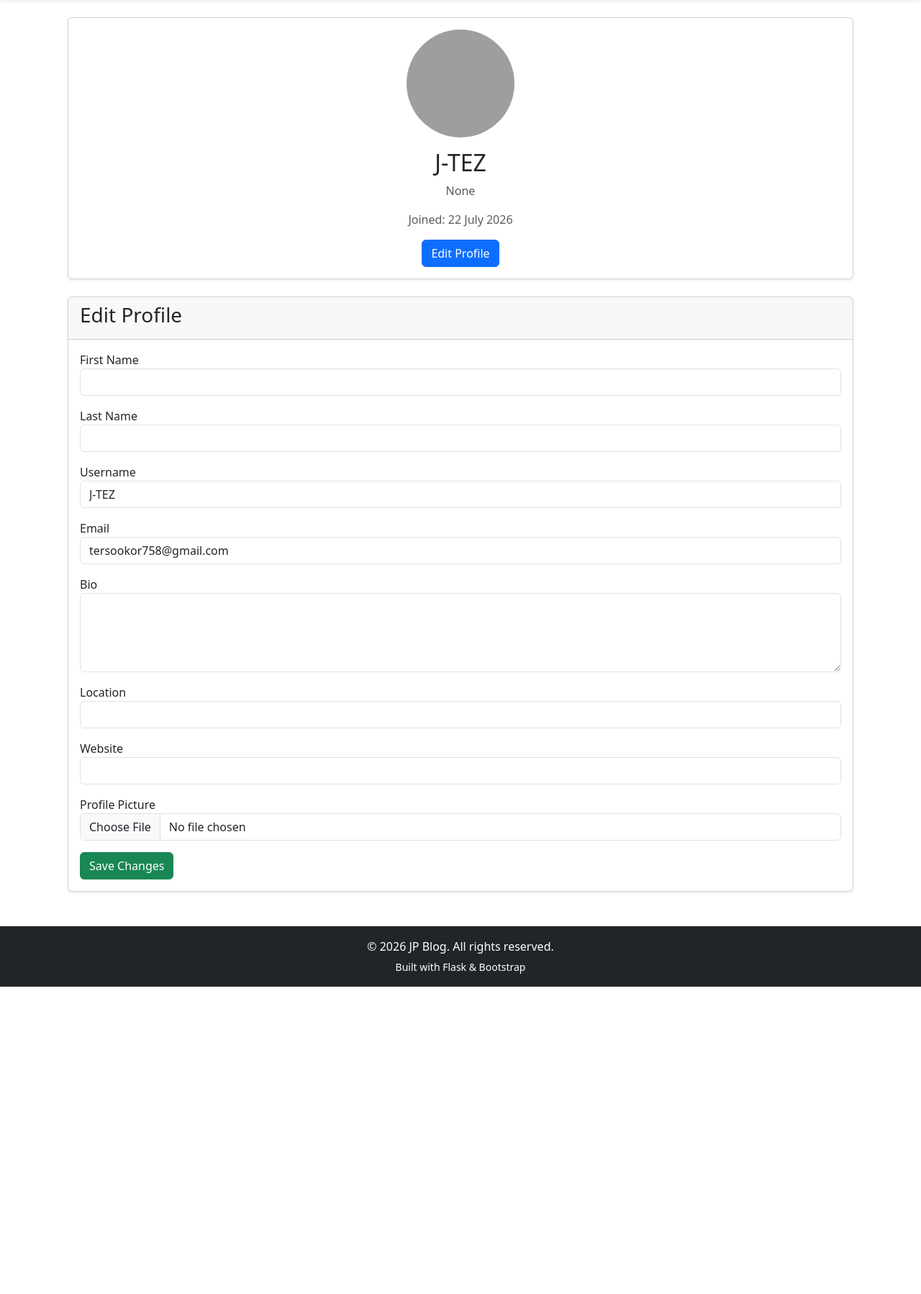
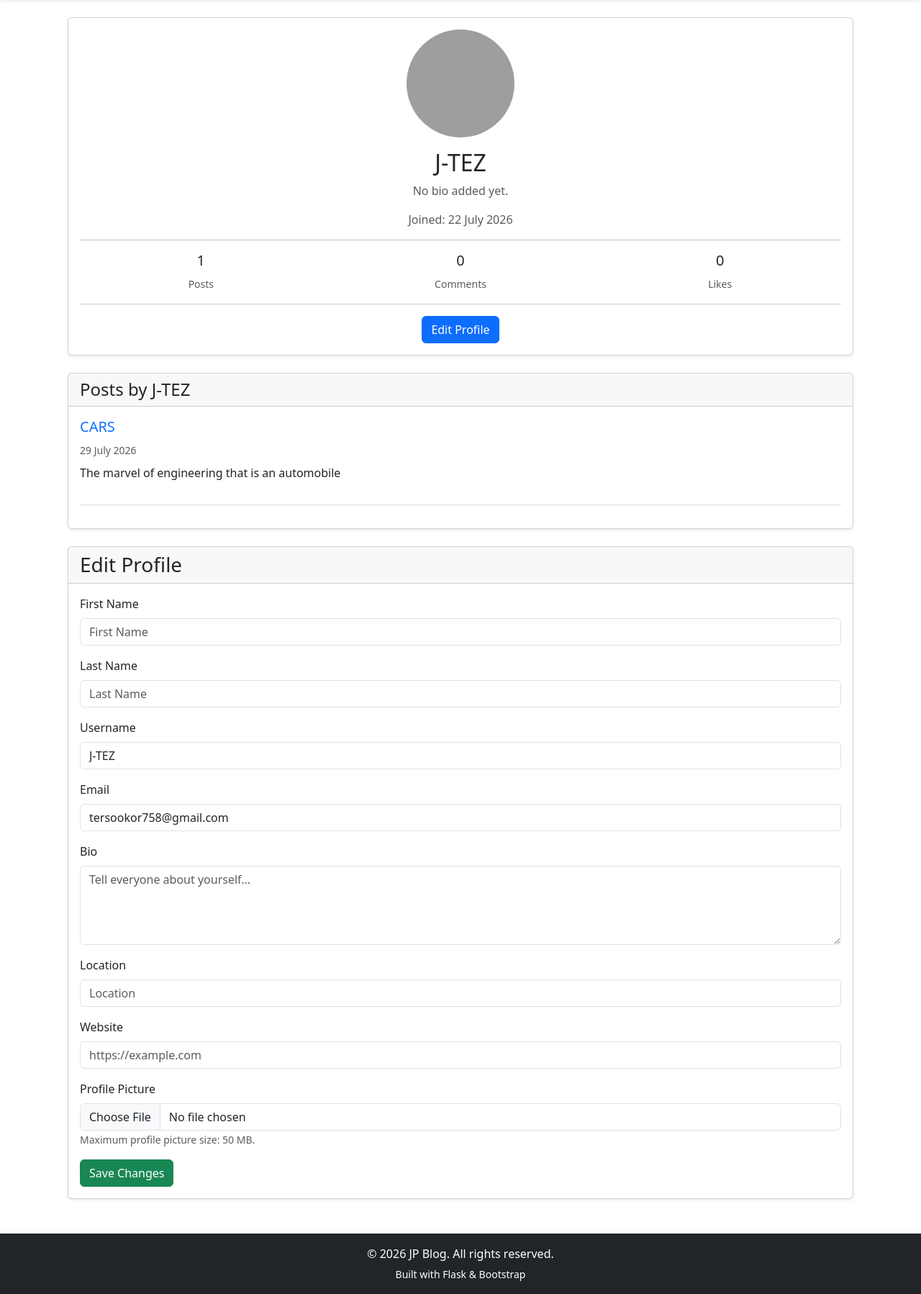
Before and after one commit to tersookor758-lang/my-flask-blog, a Flask app: page /profile/edit in a window 1280 px wide. Shown: the part 56-1854 px from the top of the page at 72% size. Before the commit the page ends 1427 px from the top, so only its background shows below. Run offline with Flask 3, Linux system fonts and the light colour scheme; a user stored in the database is signed in; some libraries are stand-ins or nearby versions; grey boxes are pictures that could not be loaded.

Commit message:
I added new features

```diff
--- a/templates/profile.html
+++ b/templates/profile.html
@@ -1,43 +1,42 @@
 {% extends "base.html" %}
 
 {% block title %}
-
 Profile
-
 {% endblock %}
 
 {% block content %}
 
 <div class="container">
 
-
     <div class="card shadow-sm mb-4">
-
 
         <div class="card-body text-center">
 
-
             {% if user.profile_picture %}
 
-
                 <img
-                src="{{ url_for('static', filename='uploads/' + user.profile_picture) }}"
+                    src="{{ url_for('static', filename='uploads/' ~ user.profile_picture) }}"
                     class="rounded-circle mb-3"
                     width="150"
                     height="150"
                     style="object-fit: cover;"
+                    alt="Profile Picture"
+                >
+
+            {% else %}
+
+                <img
+                    src="{{ url_for('static', filename='images/default.png') }}"
+                    class="rounded-circle mb-3"
+                    width="150"
+                    height="150"
+                    style="object-fit: cover;"
+                    alt="Default Profile Picture"
                 >
 
             {% endif %}
 
-
-
-            <h2>
-
-                {{ user.username }}
-
-            </h2>
-
+            <h2>{{ user.username }}</h2>
 
             {% if user.first_name or user.last_name %}
 
@@ -50,13 +49,11 @@
 
             {% endif %}
 
-
             <p class="text-muted">
 
-                {{ user.bio }}
+                {{ user.bio if user.bio else "No bio added yet." }}
 
             </p>
-
 
             {% if user.location %}
 
@@ -68,13 +65,17 @@
 
             {% endif %}
 
-
             {% if user.website %}
 
                 <p>
 
                     🌐
-                <a href="{{ user.website }}" target="_blank">
+
+                    <a
+                        href="{{ user.website }}"
+                        target="_blank"
+                        rel="noopener noreferrer"
+                    >
 
                         {{ user.website }}
 
@@ -87,132 +88,251 @@
             <p class="text-muted">
 
                 Joined:
-
                 {{ user.created_at.strftime("%d %B %Y") }}
 
             </p>
+
+            <hr>
+
+            <div class="row text-center">
+
+                <div class="col">
+
+                    <h5>{{ user.posts|length }}</h5>
+
+                    <small class="text-muted">
+                        Posts
+                    </small>
+
+                </div>
+
+                <div class="col">
+
+                    <h5>{{ user.comments|length }}</h5>
+
+                    <small class="text-muted">
+                        Comments
+                    </small>
+
+                </div>
+
+                <div class="col">
+
+                    <h5>
+
+                        {% set likes = namespace(total=0) %}
+
+                        {% for post in user.posts %}
+
+                            {% set likes.total = likes.total + post.likes|length %}
+
+                        {% endfor %}
+
+                        {{ likes.total }}
+
+                    </h5>
+
+                    <small class="text-muted">
+                        Likes
+                    </small>
+
+                </div>
+
+            </div>
+
+            {% if current_user.is_authenticated and current_user.id == user.id %}
+
+                <hr>
 
                 <a
                     href="{{ url_for('profile.edit_profile') }}"
                     class="btn btn-primary"
                 >
+                    Edit Profile
+                </a>
 
-                Edit Profile
-
-            </a>
+            {% endif %}
 
         </div>
 
+    </div>
+
+    <div class="card shadow-sm mb-4">
+
+        <div class="card-header">
+
+            <h4 class="mb-0">
+
+                Posts by {{ user.username }}
+
+            </h4>
 
         </div>
 
+        <div class="card-body">
+
+            {% if user.posts %}
+
+                {% for post in user.posts|sort(attribute="created_at", reverse=True) %}
+
+                    <div class="border-bottom pb-3 mb-3">
+
+                        <h5>
+
+                            <a
+                                href="{{ url_for('posts.view_post', post_id=post.id) }}"
+                                class="text-decoration-none"
+                            >
+                                {{ post.title }}
+                            </a>
+
+                        </h5>
+
+                        <small class="text-muted">
+
+                            {{ post.created_at.strftime("%d %B %Y") }}
+
+                        </small>
+
+                        <p class="mt-2">
+
+                            {{ post.content|truncate(180) }}
+
+                        </p>
+
+                    </div>
+
+                {% endfor %}
+
+            {% else %}
+
+                <div class="alert alert-info">
+
+                    No posts yet.
+
+                </div>
+
+            {% endif %}
+
+        </div>
+
+    </div>
 
     {% if edit_mode %}
 
-
-
     <div class="card shadow-sm">
-
 
         <div class="card-header">
 
-
-            <h3>
+            <h3 class="mb-0">
 
                 Edit Profile
 
             </h3>
 
-
         </div>
 
         <div class="card-body">
 
-
-            <form method="POST" enctype="multipart/form-data">
-
+            <form
+                method="POST"
+                enctype="multipart/form-data"
+            >
 
                 {{ form.hidden_tag() }}
 
                 <div class="mb-3">
 
-                    {{ form.first_name.label }}
+                    {{ form.first_name.label(class="form-label") }}
 
                     {{ form.first_name(
-                        class="form-control"
-                    ) }}
-
-                </div>
-
-
-                <div class="mb-3">
-
-                    {{ form.last_name.label }}
-
-                    {{ form.last_name(
-                        class="form-control"
+                        class="form-control",
+                        placeholder="First Name"
                     ) }}
 
                 </div>
 
                 <div class="mb-3">
 
-                    {{ form.username.label }}
+                    {{ form.last_name.label(class="form-label") }}
 
-                    {{ form.username(
-                        class="form-control"
+                    {{ form.last_name(
+                        class="form-control",
+                        placeholder="Last Name"
                     ) }}
 
                 </div>
 
                 <div class="mb-3">
 
-                    {{ form.email.label }}
+                    {{ form.username.label(class="form-label") }}
 
-                    {{ form.email(
-                        class="form-control"
+                    {{ form.username(
+                        class="form-control",
+                        placeholder="Username"
                     ) }}
 
                 </div>
 
                 <div class="mb-3">
 
-                    {{ form.bio.label }}
+                    {{ form.email.label(class="form-label") }}
 
-                    {{ form.bio(
+                    {{ form.email(
                         class="form-control",
-                        rows="4"
+                        placeholder="Email Address"
                     ) }}
 
                 </div>
 
                 <div class="mb-3">
 
-                    {{ form.location.label }}
+                    {{ form.bio.label(class="form-label") }}
 
-                    {{ form.location(
-                        class="form-control"
+                    {{ form.bio(
+                        class="form-control",
+                        rows="4",
+                        placeholder="Tell everyone about yourself..."
                     ) }}
 
                 </div>
 
                 <div class="mb-3">
 
-                    {{ form.website.label }}
+                    {{ form.location.label(class="form-label") }}
 
-                    {{ form.website(
-                        class="form-control"
+                    {{ form.location(
+                        class="form-control",
+                        placeholder="Location"
                     ) }}
 
                 </div>
 
                 <div class="mb-3">
 
-                    {{ form.profile_picture.label }}
+                    {{ form.website.label(class="form-label") }}
+
+                    {{ form.website(
+                        class="form-control",
+                        placeholder="https://example.com"
+                    ) }}
+
+                </div>
+
+                <div class="mb-3">
+
+                    {{ form.profile_picture.label(class="form-label") }}
 
                     {{ form.profile_picture(
-                        class="form-control"
+                        class="form-control",
+                        accept="image/*"
                     ) }}
+
+                    <small class="text-muted">
+
+                        Maximum profile picture size: 50 MB.
+
+                    </small>
 
                 </div>
 
@@ -220,23 +340,14 @@
                     class="btn btn-success"
                 ) }}
 
-
             </form>
-
 
         </div>
 
+    </div>
+
+    {% endif %}
 
 </div>
 
-
-
-    {% endif %}
-
-
-
-</div>
-
-
-
 {% endblock %}
```
Lines whose indentation alone changed are shown as unchanged.
